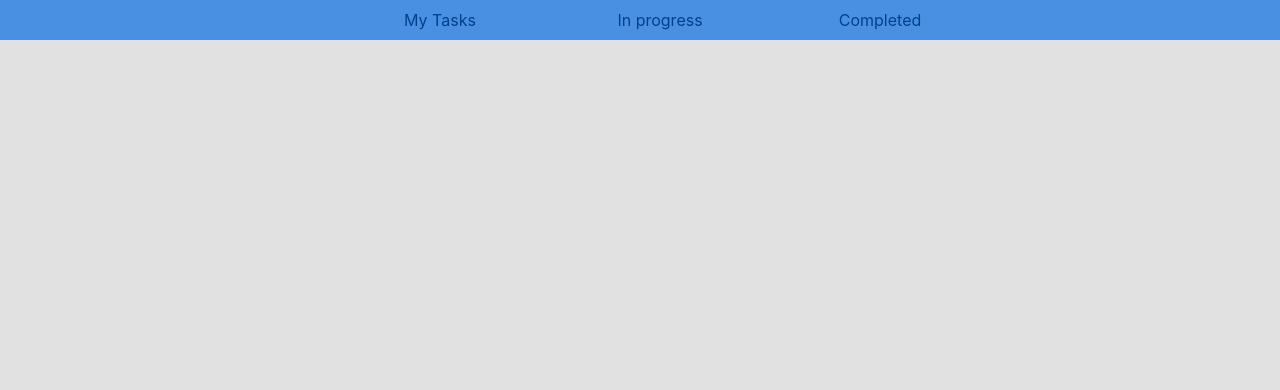
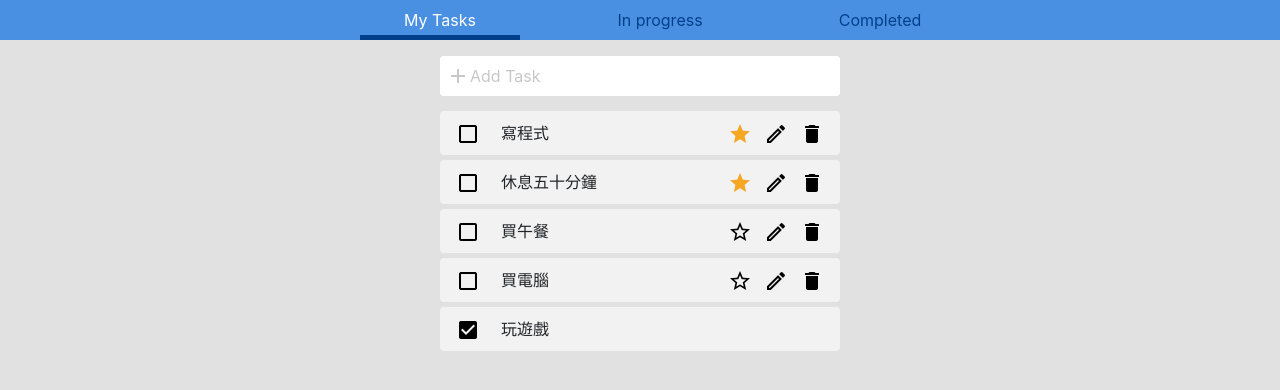
Before and after one commit to valuejoe/todolist_react, a React app: page / in a window 1280 px wide. Shown: the top 390 px of the page. Built offline with nearby package versions, Linux system fonts and the light colour scheme.

Commit message:
hashRouter update

```diff
--- a/src/js/components/Main/Main.js
+++ b/src/js/components/Main/Main.js
@@ -12,7 +12,7 @@ class Main extends Component {
                 <TaskNav />
                 <div>
                    <Switch>
-                        <Route path='/mytask' component={ MyTask } />
+                        <Route path='/' component={ MyTask } />
                         <Route path='/inProcess' component={ Inprogress } />
                         <Route path='/completed' component={ Completed } />
                         {/* <Redirect from="/" to="/mytask"></Redirect> */}
--- a/src/js/components/Main/TaskNav.js
+++ b/src/js/components/Main/TaskNav.js
@@ -7,7 +7,7 @@ const TaskNav = () => {
         <div className="Task_nav">
             <ul className="nav-ul">
                 <li className="nav-li">
-                    <NavLink to="/mytask" className="nav-link">My Tasks</NavLink>
+                    <NavLink to="/" className="nav-link">My Tasks</NavLink>
                 </li>
                 <li className="nav-li">
                     <NavLink to="/inProcess" className="nav-link">In progress</NavLink>
```
Also changed, not shown: 1 other file (tests, documents, lock files or other folders).
